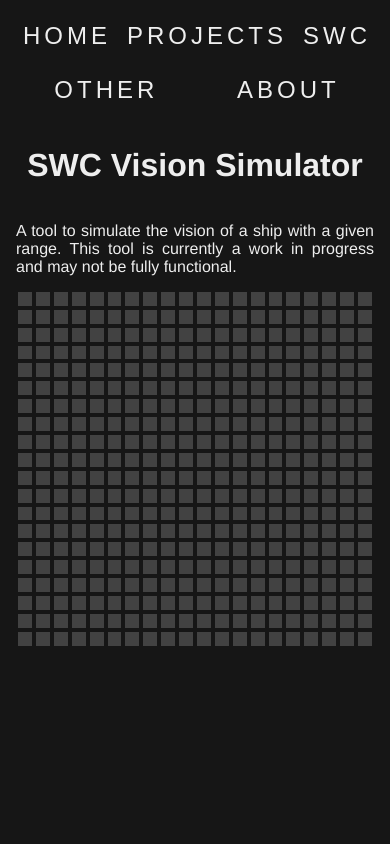
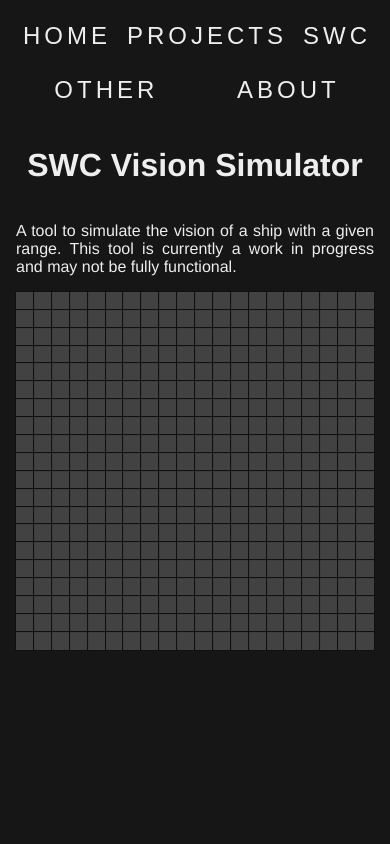
Before and after one commit to code-syl/syl.red, a PHP site: page /swc/swc-vision-simulator/index.php in a window 390 px wide. Run offline with PHP 8.4, Linux system fonts and the light colour scheme.

Commit message:
made tiles responsive

```diff
--- a/swc/swc-vision-simulator/vision-sim.css
+++ b/swc/swc-vision-simulator/vision-sim.css
@@ -7,22 +7,35 @@
     display: flex;
     flex-direction: row;
     flex-wrap: wrap;
-    gap: 0.25em;
     width: 100%;
 }
 
 #vision-sim .canvas .row {
     min-width: 100%;
     flex-basis: 100%;
-    gap: 0.25em;
+    gap: 0;
 }
 
 #vision-sim .canvas .row .tile {
-    min-width: calc(100% / 20 - 0.25em);
+    min-width: calc(100% / 20);
     aspect-ratio: 1 / 1;
     background-color: var(--white-backdrop);
+    outline: 1px solid var(--black);
 }
 
 #vision-sim .canvas .row .tile:hover {
     background-color: var(--white);
 }
+
+/* larger than mobile */
+@media only screen and (min-width: 600px) {
+    #vision-sim .canvas,
+    #vision-sim .canvas .row {
+        gap: 0.25em;
+    }
+
+    #vision-sim .canvas .row .tile {
+        outline: none;
+        min-width: calc(100% / 20 - 0.25em);
+    }
+}
```
